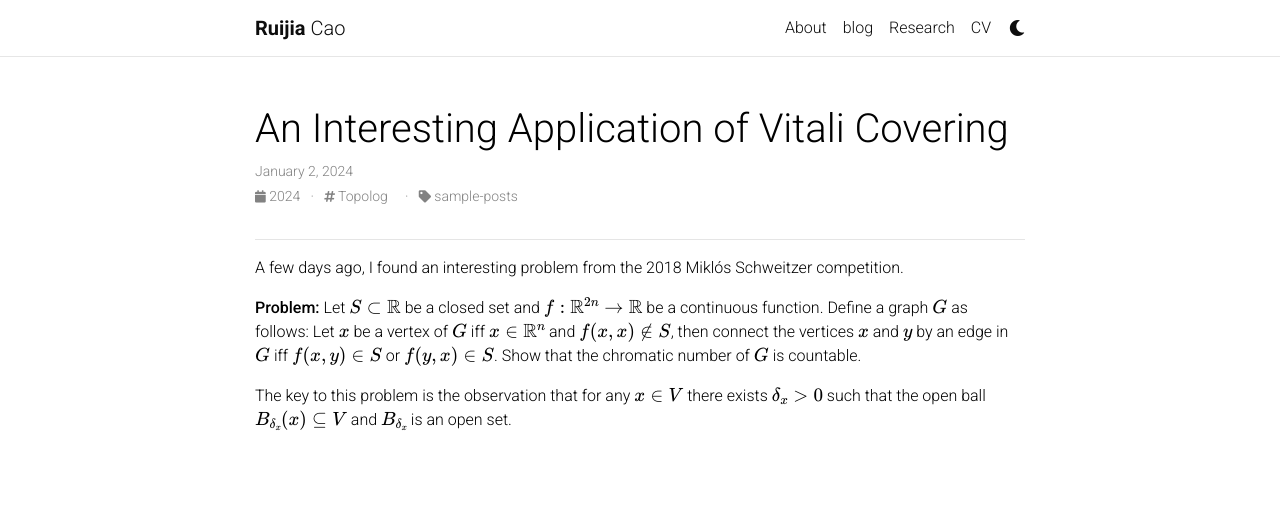
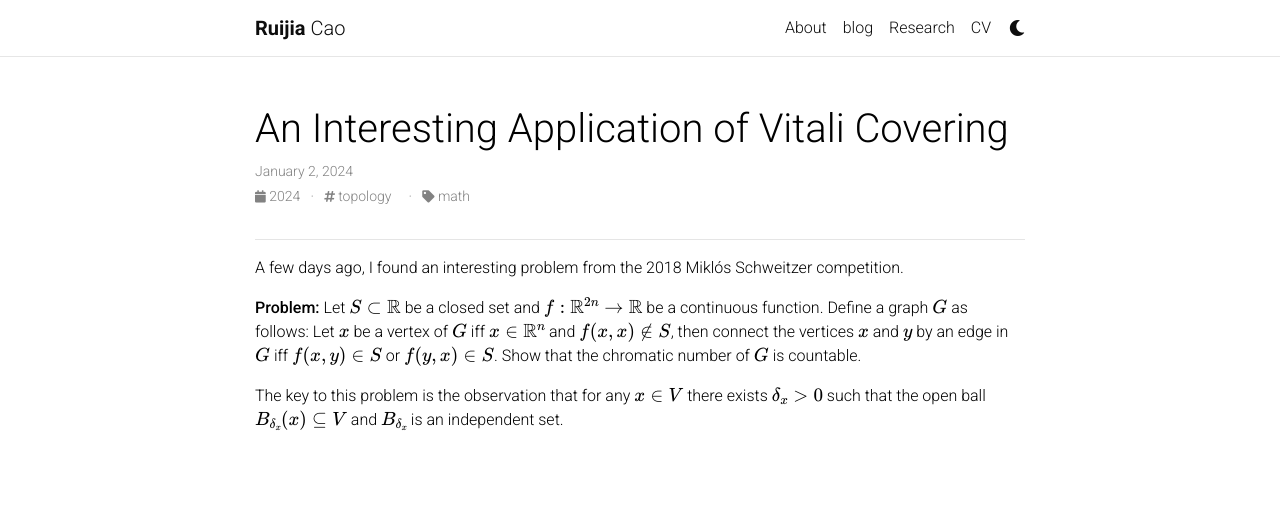
Before and after one commit to ruijiacao/ruijiacao.github.io, a Jekyll site: the page built from _posts/2024-1-2-first-post.md, in a window 1280 px wide. Shown: the top 518 px of the page. Built offline with Jekyll 4.4.1, drawn with Linux system fonts in a browser that asks for light colours; comment, search, counter and statistics services are not loaded; a style sheet for code colours, icons or effects is not loaded.

Commit message:
Update 2024-1-2-first-post.md

```diff
--- a/_posts/2024-1-2-first-post.md
+++ b/_posts/2024-1-2-first-post.md
@@ -3,8 +3,8 @@ layout: post
 title: An Interesting Application of Vitali Covering
 date: 2024-1-2
 description:
-tags: Topolog
-categories: sample-posts
+tags: topology
+categories: math
 related_posts: false
 ---
 
@@ -14,4 +14,4 @@ A few days ago, I found an interesting problem from the 2018 Miklós Schweitzer
 **Problem:**
 Let $$S\subset \mathbb{R}$$ be a closed set and $$f:\mathbb{R}^{2n}\to \mathbb{R}$$ be a continuous function. Define a graph $$G$$ as follows: Let $$x$$ be a vertex of $$G$$ iff $$x\in \mathbb{R}^{n}$$ and $$f(x,x)\not\in S$$, then connect the vertices $$x$$ and $$y$$ by an edge in $$G$$ iff $$f(x,y)\in S$$ or $$f(y,x)\in S$$. Show that the chromatic number of $$G$$ is countable.
 
-The key to this problem is the observation that for any $$x \in V$$ there exists $$\delta_x > 0$$ such that the open ball $$B_{\delta_x}(x) \subseteq V$$ and $$B_{\delta_x}$$ is an open set.
+The key to this problem is the observation that for any $$x \in V$$ there exists $$\delta_x > 0$$ such that the open ball $$B_{\delta_x}(x) \subseteq V$$ and $$B_{\delta_x}$$ is an independent set.
```
